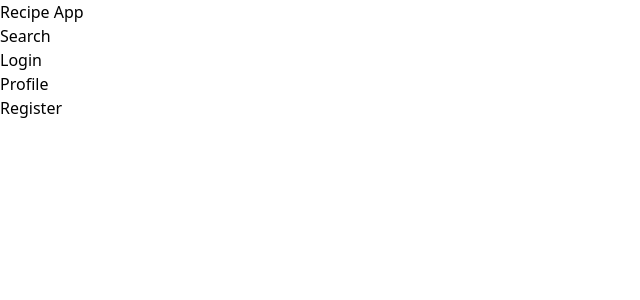
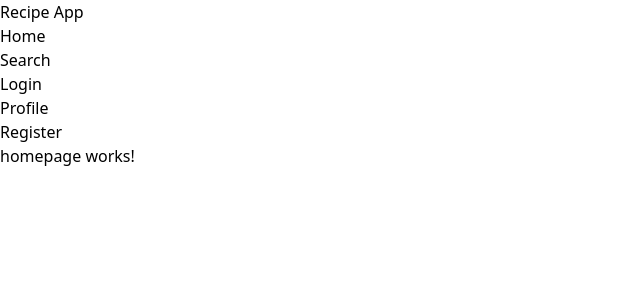
Before and after one commit to chas-academy/u06-fullstack-recipe-app-DanielSedell02, an Angular app in the folder Recipe-frontend/: page /home in a window 1280 px wide. Before the commit this address led to /. Shown: the top 300 px of the page, without its empty margins (0-640 px from the left). Built offline with nearby package versions, Linux system fonts and the light colour scheme.

Commit message:
component created + routing

```diff
--- a/Recipe-frontend/src/app/app.component.html
+++ b/Recipe-frontend/src/app/app.component.html
@@ -3,6 +3,7 @@
     <div class="text-white font-semibold">Recipe App</div>
     <!-- Desktop & Mobile Menu -->
     <ul class="flex flex-wrap list-none lg:ml-auto space-x-4">
+      <li><a routerLink="/home" routerLinkActive="active" ariaCurrentWhenActive="page" class="text-white hover:text-gray-200">Home</a></li>
       <li><a routerLink="" routerLinkActive="active" ariaCurrentWhenActive="page" class="text-white hover:text-gray-200">Search</a></li>
       <li><a routerLink="/login" routerLinkActive="active" ariaCurrentWhenActive="page" class="text-white hover:text-gray-200">Login</a></li>
       <li><a routerLink="/profile" routerLinkActive="active" ariaCurrentWhenActive="page" class="text-white hover:text-gray-200">Profile</a></li>
--- a/Recipe-frontend/src/app/app.routes.ts
+++ b/Recipe-frontend/src/app/app.routes.ts
@@ -4,6 +4,7 @@ import { RecipeComponent } from './pages/recipe/recipe.component';
 import { ProfileComponent } from './pages/profile/profile.component';
 import { LoginComponent } from './pages/login/login.component';
 import { RegisterComponent } from './pages/register/register.component';
+import { HomepageComponent } from './pages/homepage/homepage.component';
 
 
 export const routes: Routes = [
@@ -12,6 +13,7 @@ export const routes: Routes = [
     {path:'profile', component:ProfileComponent},
     {path:'login', component:LoginComponent},
     {path: 'register' , component:RegisterComponent},
+    {path: 'home', component:HomepageComponent},
 
 
 ];
--- /dev/null
+++ b/Recipe-frontend/src/app/pages/homepage/homepage.component.html
@@ -0,0 +1 @@
+<p>homepage works!</p>
```
Also changed, not shown: Recipe-frontend/src/app/pages/homepage/homepage.component.ts (added, +12 -0 lines), Recipe-frontend/src/app/pages/homepage/homepage.component.css (added), 1 other file (tests, documents, lock files or other folders).
